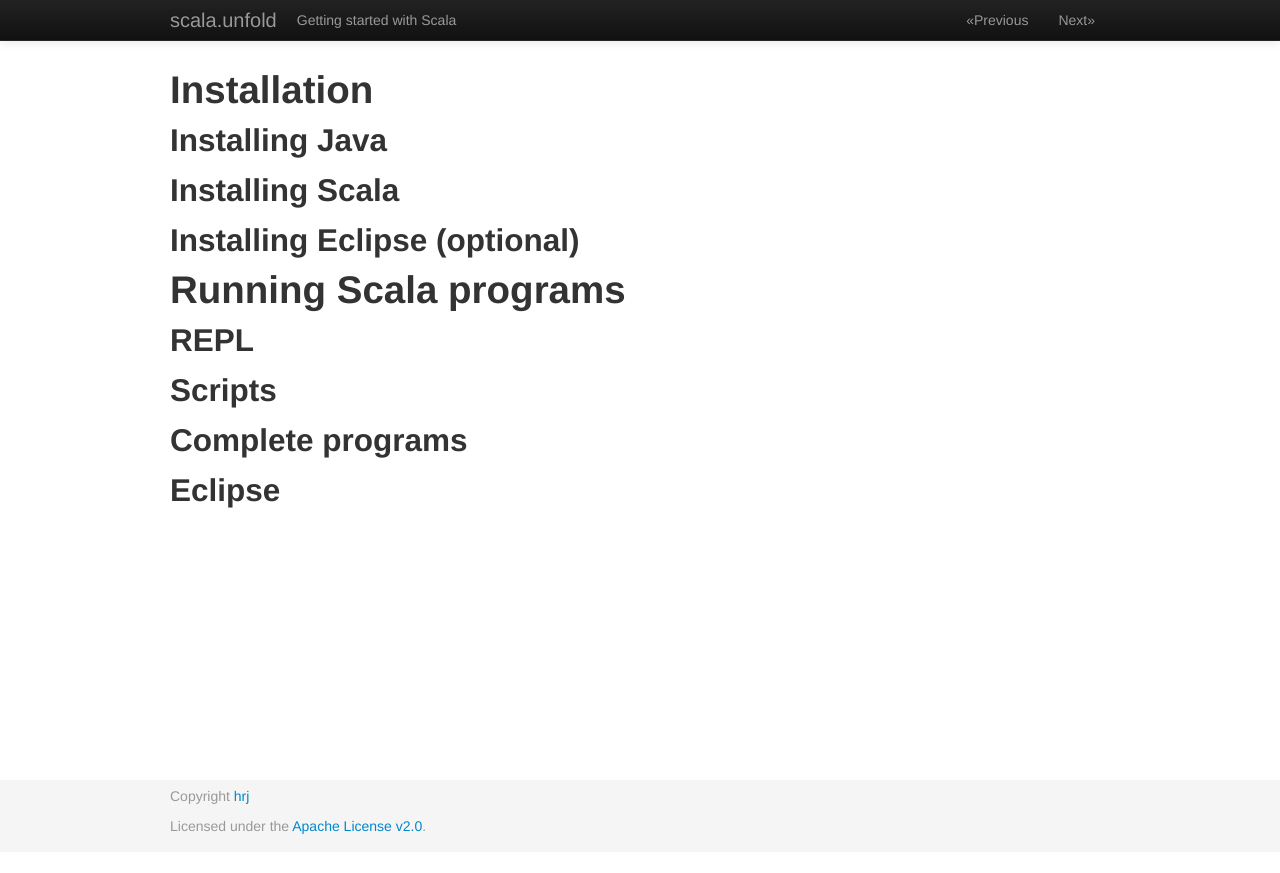
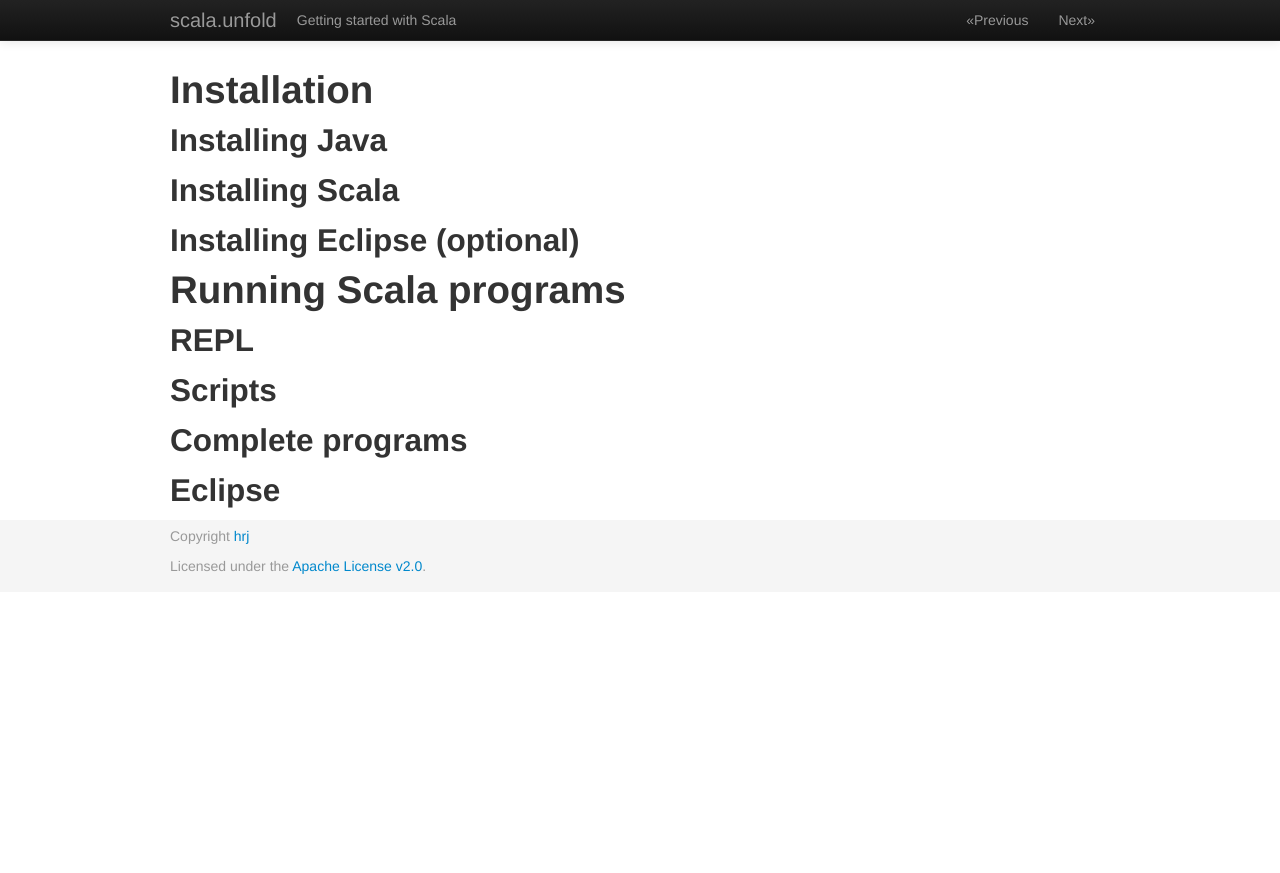
Before and after one commit to hrj/scala.unfold, a Jekyll site: the page built from chapter2.md, in a window 1280 px wide. Shown: the top 873 px of the page. Built offline with Jekyll 4.4.1, drawn with Linux system fonts in a browser that asks for light colours; Markdown is read by kramdown in place of the engine named in the settings.

Commit message:
Simplified footer in chapters

```diff
--- a/_layouts/chapter.html
+++ b/_layouts/chapter.html
@@ -37,11 +37,8 @@
       </div>
     </div>
 
-    <div id="wrap">
-      <div class="container" style="padding-top: 60px;">
-        {{ content }}
-      </div>
-      <div id="push"></div>
+    <div class="container" style="padding-top: 60px;">
+      {{ content }}
     </div>
 
     {% include footer %}
```
